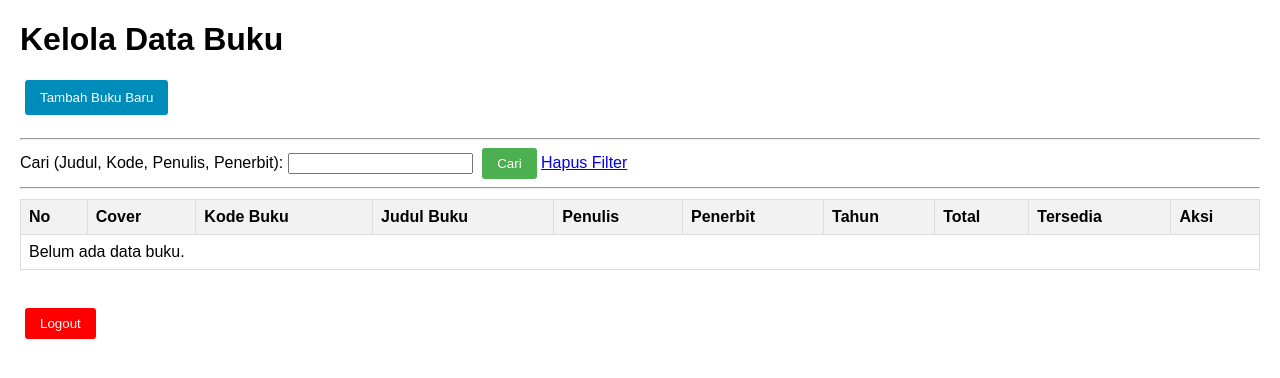
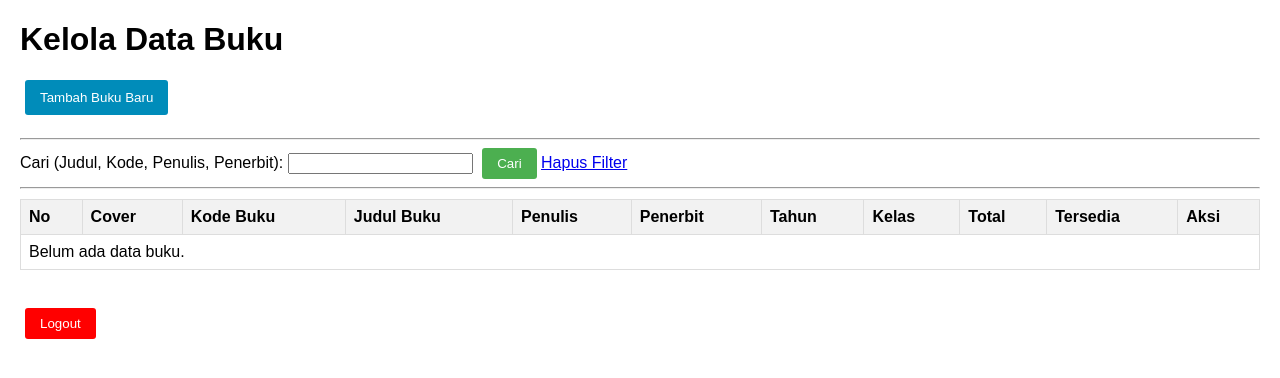
Before and after one commit to draprotez/PerpustakaanTadikaPertiwi, a PHP site: page /views/bukuViews.php in a window 1280 px wide. Shown: the top 378 px of the page. Run offline with PHP 8.4, Linux system fonts and the light colour scheme; the visitor is signed in with stand-in values (Sample User, id 1); data that the repository does not hold is empty.

Commit message:
first commit

```diff
--- a/controller/bukuController.php
+++ b/controller/bukuController.php
@@ -52,6 +52,7 @@ switch ($action) {
                 'isbn' => $_POST['isbn'],
                 'penerbit' => $_POST['penerbit'],
                 'tahun_terbit' => $_POST['tahun_terbit'],
+                'kelas' => $_POST['kelas'],
                 'total_copy' => $_POST['total_copy'],
                 'gambar' => $uploadResult->filename
             ];
@@ -84,6 +85,7 @@ switch ($action) {
                 'isbn' => $_POST['isbn'],
                 'penerbit' => $_POST['penerbit'],
                 'tahun_terbit' => $_POST['tahun_terbit'],
+                'kelas' => $_POST['kelas'],
                 'total_copy' => $_POST['total_copy'],
                 'salinan_tersedia' => $_POST['salinan_tersedia'],
                 'gambar' => $uploadResult->filename
--- a/models/bukuModels.php
+++ b/models/bukuModels.php
@@ -1,8 +1,7 @@
 <?php
 // models/bukuModels.php
-
 function getAllBuku($conn, $search = null, $limit, $offset) {
-    $sql = "SELECT id, judul_buku, penulis, isbn, penerbit, tahun_terbit, total_copy, salinan_tersedia, gambar, kode_buku FROM buku";
+    $sql = "SELECT id, judul_buku, penulis, isbn, penerbit, tahun_terbit, total_copy, salinan_tersedia, gambar, kode_buku, kelas FROM buku";
     $searchTerm = "%" . $search . "%";
     if ($search) {
         $sql .= " WHERE (judul_buku LIKE ? OR kode_buku LIKE ? OR penulis LIKE ? OR penerbit LIKE ?)";
@@ -45,13 +44,13 @@ function getBukuById($conn, $id) {
 
 function insertBuku($conn, $data) {
     $sql = "INSERT INTO buku
-                (kode_buku, judul_buku, penulis, isbn, penerbit, tahun_terbit, total_copy, salinan_tersedia, gambar)
-            VALUES (?, ?, ?, ?, ?, ?, ?, ?, ?)";
+                (kode_buku, judul_buku, penulis, isbn, penerbit, tahun_terbit, total_copy, salinan_tersedia, gambar, kelas)
+            VALUES (?, ?, ?, ?, ?, ?, ?, ?, ?, ?)";
     $stmt = $conn->prepare($sql);
 
     $salinan_tersedia = $data['total_copy'];
 
-    $stmt->bind_param("ssssssiss",
+    $stmt->bind_param("ssssssisss",
         $data['kode_buku'],
         $data['judul_buku'],
         $data['penulis'],
@@ -60,7 +59,8 @@ function insertBuku($conn, $data) {
         $data['tahun_terbit'],
         $data['total_copy'],
         $salinan_tersedia,
-        $data['gambar']
+        $data['gambar'],
+        $data['kelas']
     );
     return $stmt->execute();
 }
@@ -75,11 +75,12 @@ function updateBuku($conn, $data) {
                 tahun_terbit = ?,
                 total_copy = ?,
                 salinan_tersedia = ?,
-                gambar = ?
+                gambar = ?,
+                kelas = ?
             WHERE id = ?";
     $stmt = $conn->prepare($sql);
 
-    $stmt->bind_param("ssssssissi",
+    $stmt->bind_param("ssssssisssi",
         $data['kode_buku'],
         $data['judul_buku'],
         $data['penulis'],
@@ -89,6 +90,7 @@ function updateBuku($conn, $data) {
         $data['total_copy'],
         $data['salinan_tersedia'],
         $data['gambar'],
+        $data['kelas'],
         $data['id']
     );
     return $stmt->execute();
--- a/views/bukuViews.php
+++ b/views/bukuViews.php
@@ -38,7 +38,7 @@ $searchParam = $search ? '&search=' . htmlspecialchars($search) : '';
         .modal-content { background-color: white; position: absolute; top: 50%; left: 50%; transform: translate(-50%, -50%); padding: 20px; width: 400px; max-height: 80vh; overflow-y: auto; border-radius: 5px; box-shadow: 0 4px 8px rgba(0,0,0,0.2); }
         .form-group { margin-bottom: 15px; }
         .form-group label { display: block; margin-bottom: 5px; font-weight: bold; }
-        .form-group input { width: 100%; padding: 8px; box-sizing: border-box; border: 1px solid #ddd; border-radius: 3px; }
+        .form-group input, .form-group select { width: 100%; padding: 8px; box-sizing: border-box; border: 1px solid #ddd; border-radius: 3px; }
         .button-group { margin-top: 20px; text-align: right; }
         button { padding: 8px 15px; cursor: pointer; border: none; border-radius: 3px; margin-left: 5px; }
         button[type="submit"] { background-color: #4CAF50; color: white; }
@@ -49,16 +49,8 @@ $searchParam = $search ? '&search=' . htmlspecialchars($search) : '';
         .pagination a, .pagination span { display: inline-block; padding: 8px 12px; margin: 0 2px; border: 1px solid #ddd; text-decoration: none; color: #008CBA; }
         .pagination span.current { background-color: #008CBA; color: white; border-color: #008CBA; }
         .pagination a.disabled { color: #999; pointer-events: none; background-color: #f5f5f5; }
-        .cover-image {
-            width: 60px;
-            height: 80px;
-            object-fit: cover;
-        }
-        .current-cover-preview {
-            max-width: 100px;
-            display: block;
-            margin-bottom: 10px;
-        }
+        .cover-image { width: 60px; height: 80px; object-fit: cover; }
+        .current-cover-preview { max-width: 100px; display: block; margin-bottom: 10px; }
     </style>
 </head>
 <body>
@@ -93,6 +85,7 @@ $searchParam = $search ? '&search=' . htmlspecialchars($search) : '';
                 <th>Penulis</th>
                 <th>Penerbit</th>
                 <th>Tahun</th>
+                <th>Kelas</th>
                 <th>Total</th>
                 <th>Tersedia</th>
                 <th>Aksi</th>
@@ -101,7 +94,7 @@ $searchParam = $search ? '&search=' . htmlspecialchars($search) : '';
         <tbody>
             <?php if (empty($buku_list)): ?>
                 <tr>
-                    <td colspan="10" align="center">
+                    <td colspan="11" align="center">
                         <?php if ($search): ?>
                             Data buku "<?php echo htmlspecialchars($search); ?>" tidak ditemukan.
                         <?php else: ?>
@@ -127,6 +120,7 @@ $searchParam = $search ? '&search=' . htmlspecialchars($search) : '';
                         <td><?php echo htmlspecialchars($buku['penulis']); ?></td>
                         <td><?php echo htmlspecialchars($buku['penerbit']); ?></td>
                         <td><?php echo htmlspecialchars($buku['tahun_terbit']); ?></td>
+                        <td><?php echo htmlspecialchars($buku['kelas'] ?? '-'); ?></td>
                         <td><?php echo htmlspecialchars($buku['total_copy']); ?></td>
                         <td><?php echo htmlspecialchars($buku['salinan_tersedia']); ?></td>
                         <td>
@@ -139,6 +133,7 @@ $searchParam = $search ? '&search=' . htmlspecialchars($search) : '';
                                     data-isbn="<?php echo htmlspecialchars($buku['isbn'] ?? ''); ?>"
                                     data-penerbit="<?php echo htmlspecialchars($buku['penerbit'] ?? ''); ?>"
                                     data-tahun="<?php echo htmlspecialchars($buku['tahun_terbit'] ?? ''); ?>"
+                                    data-kelas="<?php echo htmlspecialchars($buku['kelas'] ?? ''); ?>"
                                     data-total="<?php echo htmlspecialchars($buku['total_copy']); ?>"
                                     data-tersedia="<?php echo htmlspecialchars($buku['salinan_tersedia']); ?>"
                                     data-gambar="<?php echo htmlspecialchars($buku['gambar'] ?? ''); ?>">
@@ -212,6 +207,17 @@ $searchParam = $search ? '&search=' . htmlspecialchars($search) : '';
                 </div>
 
                 <div class="form-group">
+                    <label>Kelas:</label>
+                    <select name="kelas">
+                        <option value="" selected disabled>-- Pilih Kelas --</option>
+                        <option value="X">X</option>
+                        <option value="XI">XI</option>
+                        <option value="XII">XII</option>
+                        <option value="UMUM">UMUM</option>
+                    </select>
+                </div>
+
+                <div class="form-group">
                     <label>Total Copy:</label>
                     <input type="number" name="total_copy" min="1" required>
                 </div>
@@ -268,6 +274,17 @@ $searchParam = $search ? '&search=' . htmlspecialchars($search) : '';
                 </div>
 
                 <div class="form-group">
+                    <label>Kelas:</label>
+                    <select name="kelas" id="edit_kelas">
+                        <option value="">-- Pilih Kelas --</option>
+                        <option value="X">X</option>
+                        <option value="XI">XI</option>
+                        <option value="XII">XII</option>
+                        <option value="UMUM">UMUM</option>
+                    </select>
+                </div>
+
+                <div class="form-group">
                     <label>Total Copy:</label>
                     <input type="number" id="edit_total_copy" name="total_copy" min="1" required>
                 </div>
@@ -312,7 +329,6 @@ $searchParam = $search ? '&search=' . htmlspecialchars($search) : '';
         }
 
         function openEditBukuForm(buttonElement) {
-            // Ambil data dari atribut data-*
             document.getElementById('edit_id').value = buttonElement.getAttribute('data-id');
             document.getElementById('edit_kode_buku').value = buttonElement.getAttribute('data-kode');
             document.getElementById('edit_judul_buku').value = buttonElement.getAttribute('data-judul');
@@ -320,6 +336,7 @@ $searchParam = $search ? '&search=' . htmlspecialchars($search) : '';
             document.getElementById('edit_isbn').value = buttonElement.getAttribute('data-isbn');
             document.getElementById('edit_penerbit').value = buttonElement.getAttribute('data-penerbit');
             document.getElementById('edit_tahun_terbit').value = buttonElement.getAttribute('data-tahun');
+            document.getElementById('edit_kelas').value = buttonElement.getAttribute('data-kelas');
             document.getElementById('edit_total_copy').value = buttonElement.getAttribute('data-total');
             document.getElementById('edit_salinan_tersedia').value = buttonElement.getAttribute('data-tersedia');
             document.getElementById('edit_gambar_lama').value = buttonElement.getAttribute('data-gambar');
```
